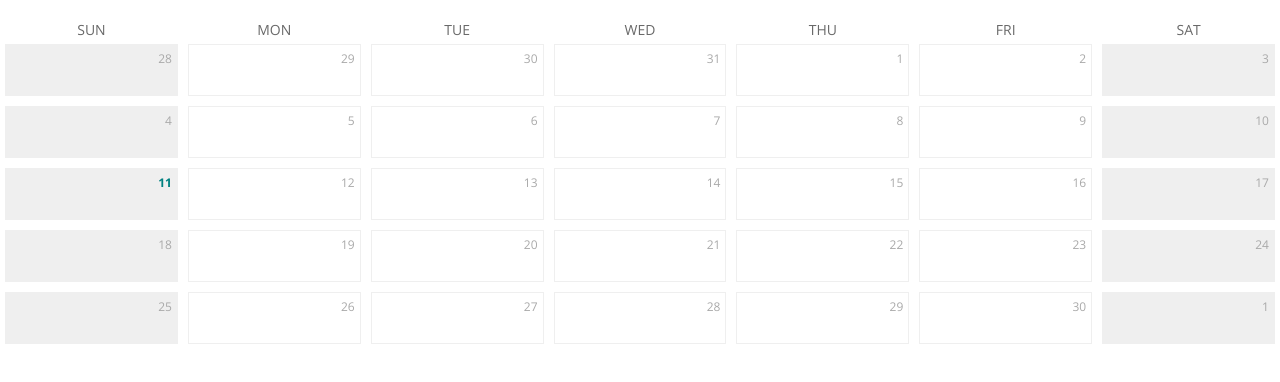
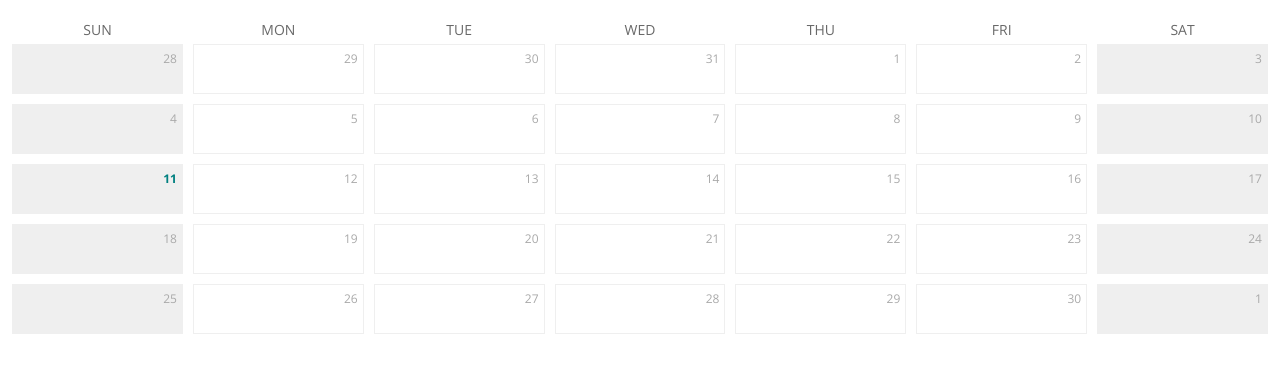
Before and after one commit to monteith/simple-calendar, a React (Create React App) app: page / in a window 1280 px wide. Shown: the top 382 px of the page. Built offline with nearby package versions, Linux system fonts and the light colour scheme.

Commit message:
Renaming project; added box-sizing

```diff
--- a/package.json
+++ b/package.json
@@ -1,5 +1,5 @@
 {
-  "name": "sprint-hero-v1",
+  "name": "sprint-hero",
   "version": "0.1.0",
   "private": true,
   "dependencies": {
--- a/src/App.css
+++ b/src/App.css
@@ -1,3 +1,7 @@
+html * {
+  box-sizing: border-box;
+}
+
 .sprintHero {
   font-family: 'Open Sans', sans-serif;
 }
@@ -43,10 +47,6 @@
   width: calc(100%/7 - 10px - 2px);
 }
 
-.day--view-month {
-
-}
-
 .day--weekend {  background: #efefef;  }
 
 .day__date {
```
